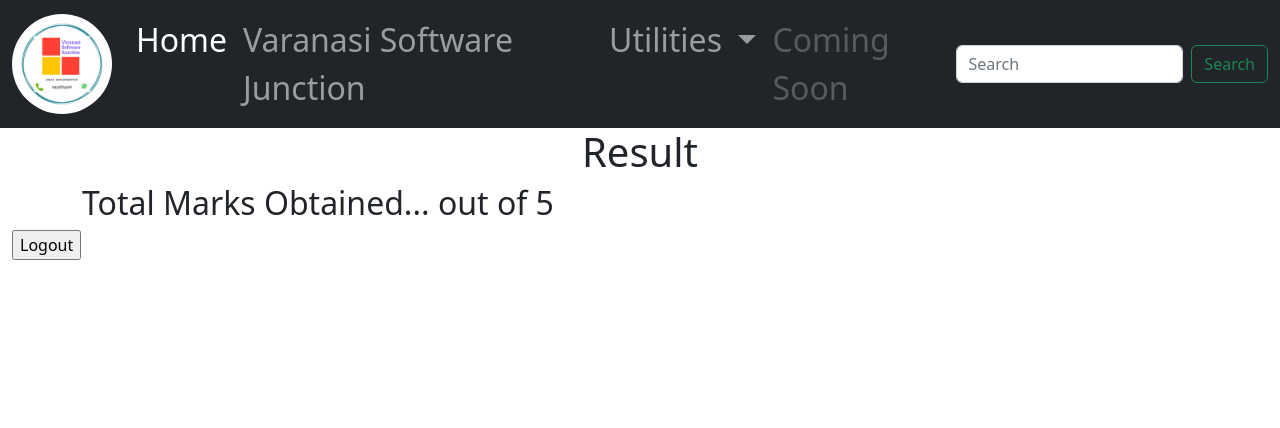
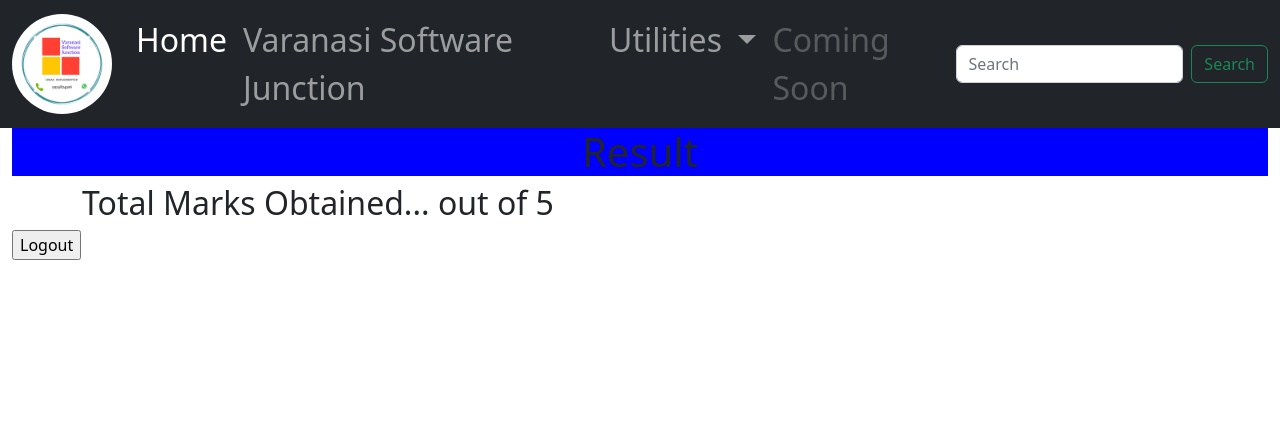
Before and after one commit to avseksingh/varanasisoftwarejunction, a Django app: template hello/templates/result.html in a window 1280 px wide. Shown: the top 428 px of the page. Run offline with Django 3.2, Linux system fonts and the light colour scheme; the template is opened without the code that fills it, so the values that code supplies are empty.

Commit message:
result blue

```diff
--- a/hello/templates/result.html
+++ b/hello/templates/result.html
@@ -8,7 +8,7 @@ Quiz Result
 
 {% block content %}
 <form method="POST">
-<center><h1> Result </h1></center>
+<center><h1 style="background-color:blue;"> Result </h1></center>
 <div>
     <div class ="container">
         {% for data in answers %}
```
